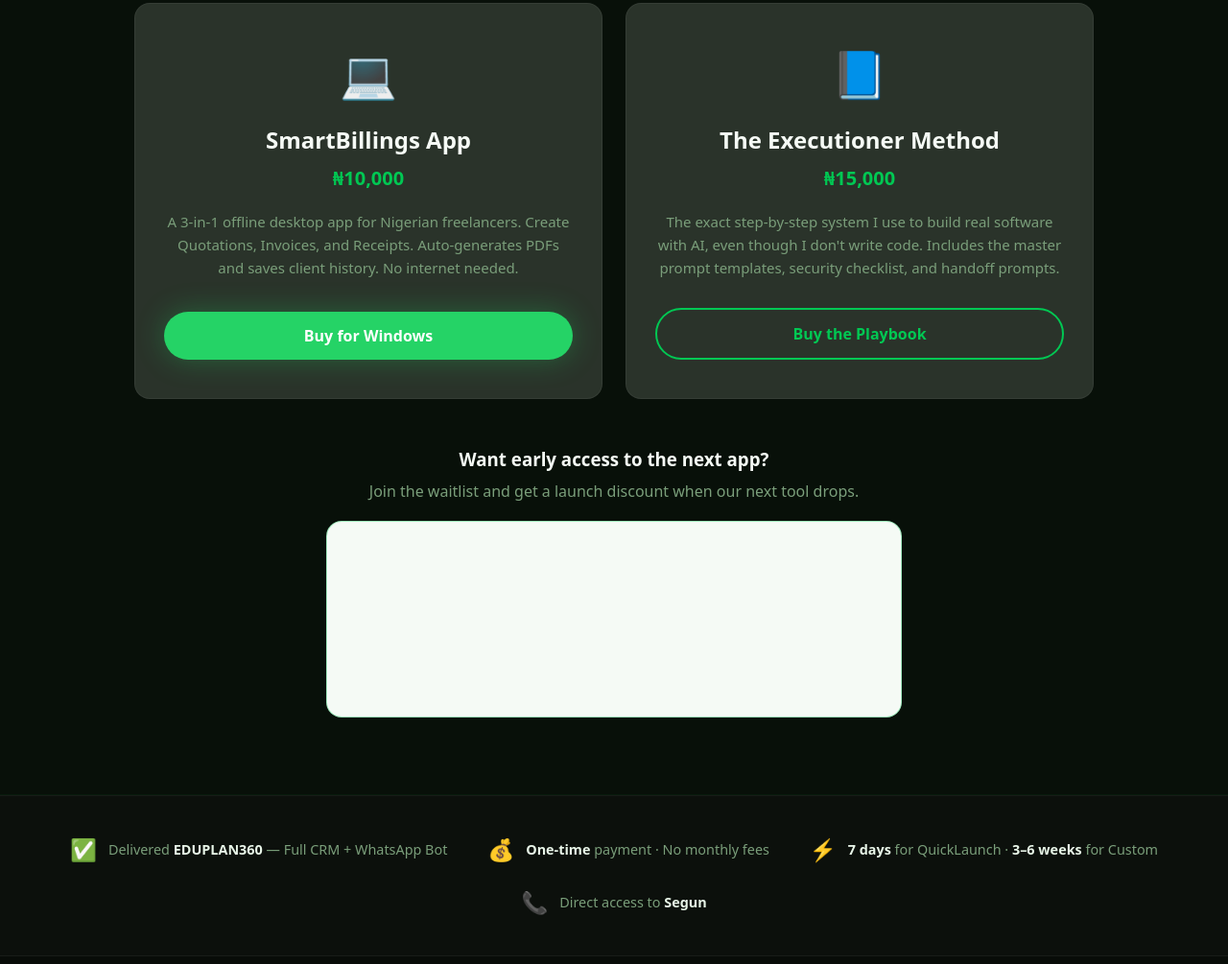
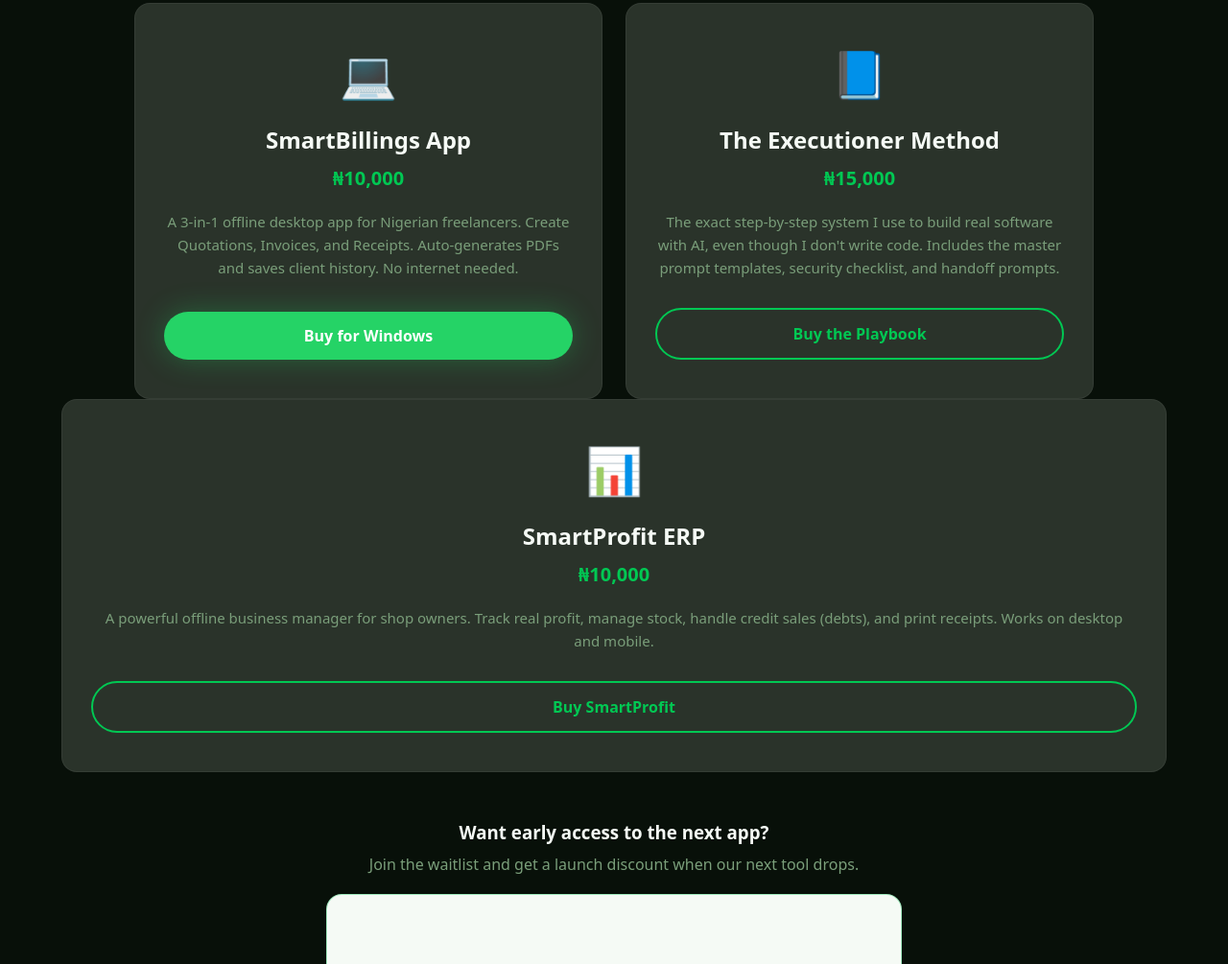
Before and after one commit to myaibuzcom-hue/smartbotbuilds.com.ng, a plain HTML site: page index.html in a window 1280 px wide. Shown: the part 1226-2231 px from the top of the page at 96% size. Drawn offline with Linux system fonts and the light colour scheme; a script that the page names is missing; a web font is replaced by a local one.

Commit message:
Update index.html

```diff
--- a/index.html
+++ b/index.html
@@ -176,7 +176,7 @@
     .trust-item strong { color: var(--text); }
 
     /* DIGITAL PRODUCTS */
-    .products-grid { display: grid; grid-template-columns: 1fr 1fr; gap: 24px; max-width: 1000px; margin: 0 auto; }
+    .products-grid { display: grid; grid-template-columns: repeat(auto-fit, minmax(280px, 1fr)); gap: 24px; max-width: 1000px; margin: 0 auto; }
     .product-card {
       background: var(--grey); border: 1px solid rgba(255,255,255,0.05);
       border-radius: var(--radius); padding: 40px 30px; display: flex; flex-direction: column;
@@ -425,6 +425,16 @@
           <a href="https://paystack.com/buy/the-executioner-method-xmpllf" target="_blank" rel="noopener noreferrer" class="btn btn-outline" style="width: 100%;">Buy the Playbook</a>
         </div>
       </div>
+
+              <!-- PRODUCT 3: SMARTPROFIT APP -->
+        <div class="product-card">
+          <div class="prod-icon">📊</div>
+          <h3>SmartProfit ERP</h3>
+          <div class="prod-price">₦10,000</div>
+          <p>A powerful offline business manager for shop owners. Track real profit, manage stock, handle credit sales (debts), and print receipts. Works on desktop and mobile.</p>
+          <!-- REPLACE THE LINK BELOW WITH YOUR ACTUAL PAYSTACK SMARTPROFIT LINK -->
+          <a href="https://paystack.com/buy/smartprofit-erp-osswyc" target="_blank" class="btn btn-outline" style="width: 100%;">Buy SmartProfit</a>
+        </div>
 
       <!-- WAITLIST EMBED -->
       <div style="text-align: center; margin-top: 50px; max-width: 600px; margin-left: auto; margin-right: auto;">
```
